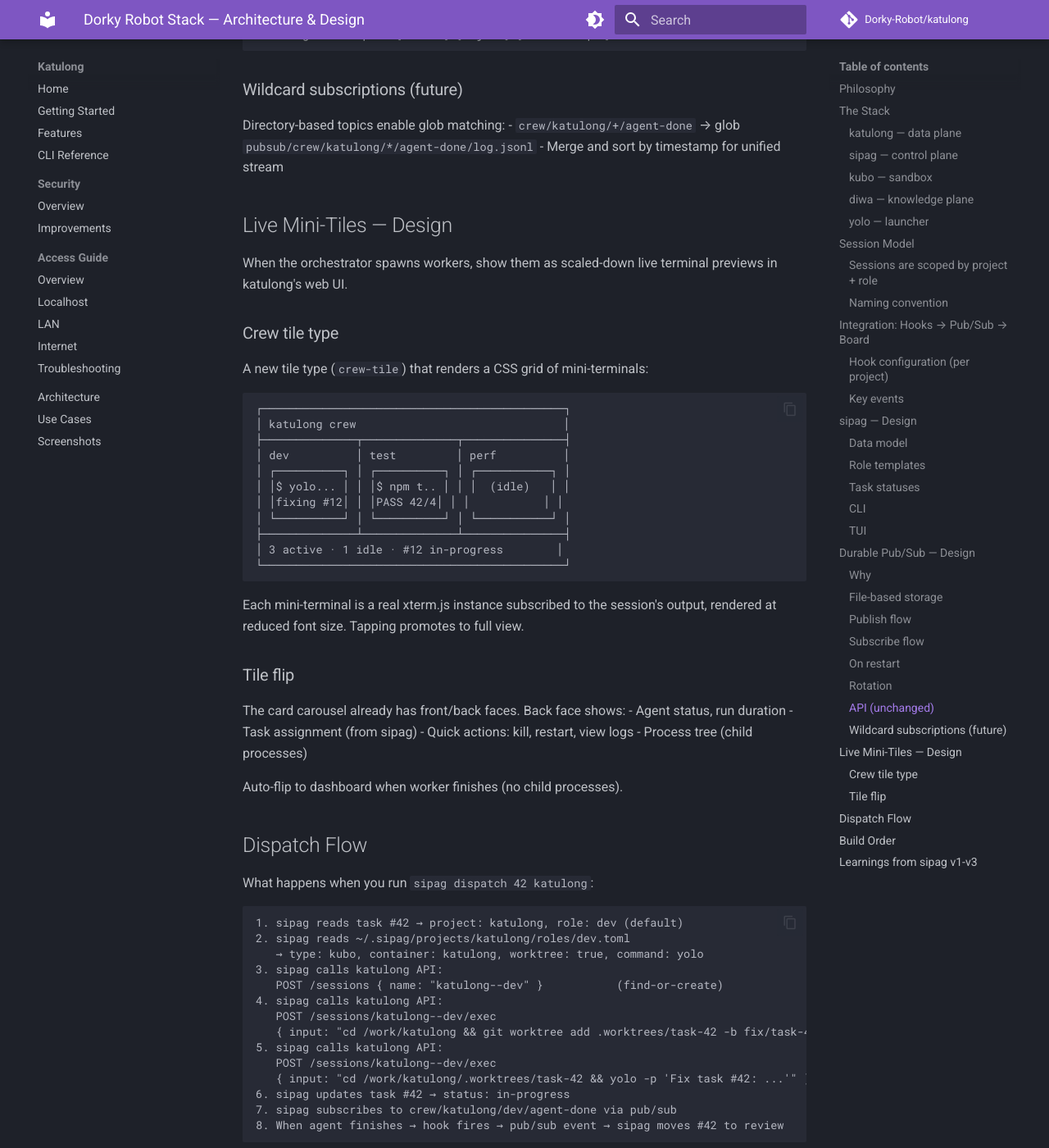
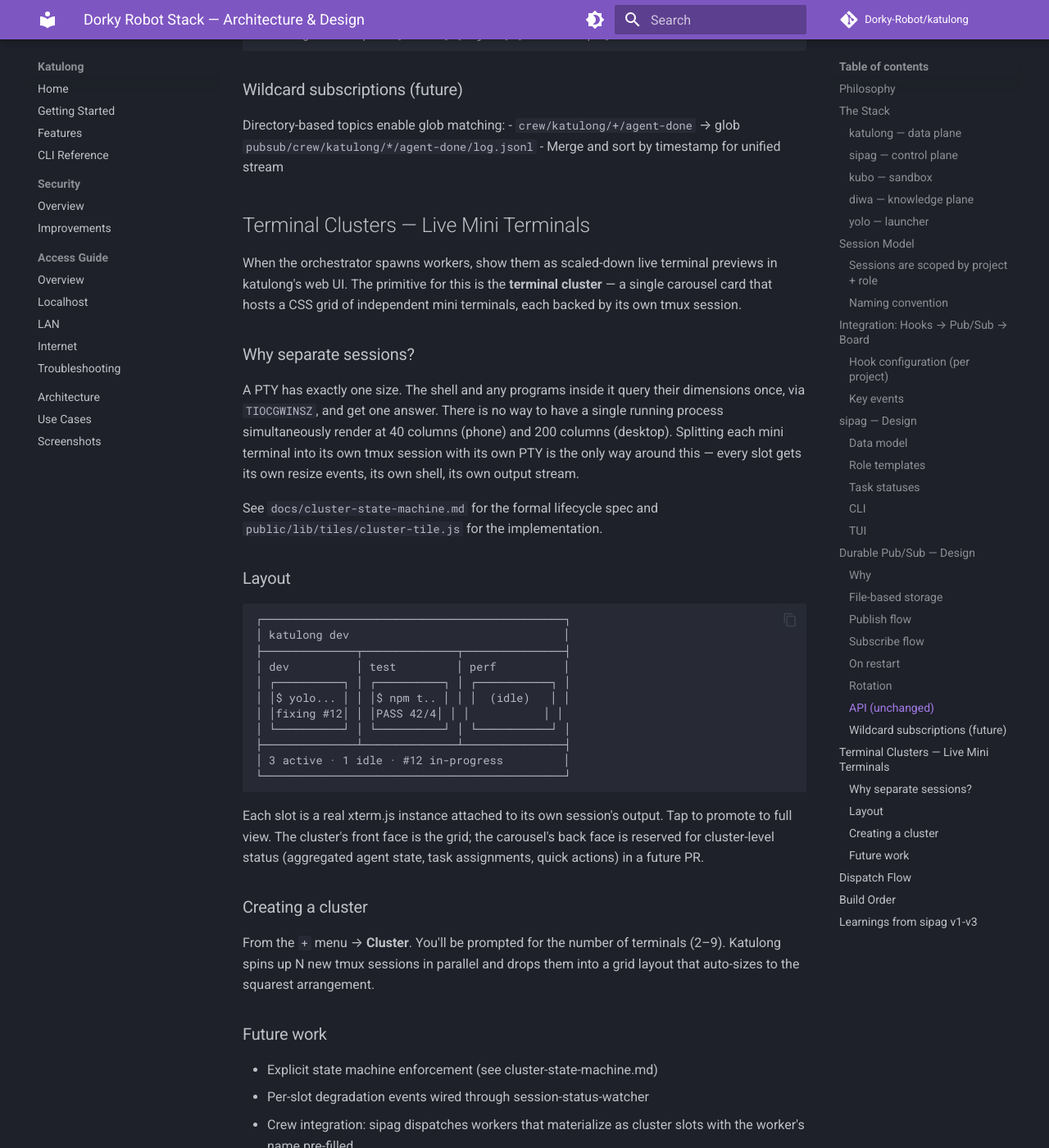
Before and after one commit to Dorky-Robot/katulong, an MkDocs documentation site: the page built from docs/dorkyrobot-stack.md, in a window 1280 px wide and 1400 px high, scrolled down 7633 px. Shown: the whole window at 82% size. Built offline with MkDocs 1.6.1 and Material for MkDocs 9.7.7, drawn with Linux system fonts in a browser that asks for light colours; comment, search, counter and statistics services are not loaded; some of the changed text lies outside the part shown.

Commit message:
docs(stack): update Live Mini-Tiles section to reference cluster-tile
The dorkyrobot-stack design doc described a speculative "crew-tile"
type and a generic plugin-style tile system that no longer exists.
Rewrite the Live Mini-Tiles section to match reality:

- Rename section "Live Mini-Tiles — Design" → "Terminal Clusters —
  Live Mini Terminals".
- Open with the PTY-one-size constraint that forces separate sessions
  per slot — this is the whole reason clusters exist and the reason
  the previous ClientHeadless approach was reverted (PCH-7).
- Point to docs/cluster-state-machine.md and
  public/lib/tiles/cluster-tile.js as the authoritative spec and
  implementation.
- Replace the crew-tile fantasy with the real + menu flow: click
  Cluster, pick 2-9 terminals, katulong spins up N sessions in
  parallel and drops them into an auto-sized grid.
- Drop the "auto-flip to dashboard when worker finishes" bullet (that
  lived on the terminal tile's back-face, not the cluster).
- Add a Future work list that matches the state machine doc's
  deferred items: explicit state enforcement, per-slot degradation
  wiring, crew integration, cluster back-face.

````diff
--- a/docs/dorkyrobot-stack.md
+++ b/docs/dorkyrobot-stack.md
@@ -334,17 +334,30 @@ Directory-based topics enable glob matching:
 - `crew/katulong/+/agent-done` → glob `pubsub/crew/katulong/*/agent-done/log.jsonl`
 - Merge and sort by timestamp for unified stream
 
-## Live Mini-Tiles — Design
+## Terminal Clusters — Live Mini Terminals
 
-When the orchestrator spawns workers, show them as scaled-down live terminal previews in katulong's web UI.
+When the orchestrator spawns workers, show them as scaled-down live
+terminal previews in katulong's web UI. The primitive for this is the
+**terminal cluster** — a single carousel card that hosts a CSS grid of
+independent mini terminals, each backed by its own tmux session.
 
-### Crew tile type
+### Why separate sessions?
 
-A new tile type (`crew-tile`) that renders a CSS grid of mini-terminals:
+A PTY has exactly one size. The shell and any programs inside it query
+their dimensions once, via `TIOCGWINSZ`, and get one answer. There is no
+way to have a single running process simultaneously render at 40 columns
+(phone) and 200 columns (desktop). Splitting each mini terminal into its
+own tmux session with its own PTY is the only way around this — every
+slot gets its own resize events, its own shell, its own output stream.
+
+See `docs/cluster-state-machine.md` for the formal lifecycle spec and
+`public/lib/tiles/cluster-tile.js` for the implementation.
+
+### Layout
 
 ```
 ┌─────────────────────────────────────────────┐
-│ katulong crew                               │
+│ katulong dev                                │
 ├──────────────┬──────────────┬───────────────┤
 │ dev          │ test         │ perf          │
 │ ┌──────────┐ │ ┌──────────┐ │ ┌───────────┐ │
@@ -352,21 +365,29 @@ A new tile type (`crew-tile`) that renders a CSS grid of mini-terminals:
 │ │fixing #12│ │ │PASS 42/4│ │ │           │ │
 │ └──────────┘ │ └──────────┘ │ └───────────┘ │
 ├──────────────┴──────────────┴───────────────┤
-│ 3 active · 1 idle · #12 in-progress        │
+│ 3 active · 1 idle · #12 in-progress         │
 └─────────────────────────────────────────────┘
 ```
 
-Each mini-terminal is a real xterm.js instance subscribed to the session's output, rendered at reduced font size. Tapping promotes to full view.
+Each slot is a real xterm.js instance attached to its own session's
+output. Tap to promote to full view. The cluster's front face is the
+grid; the carousel's back face is reserved for cluster-level status
+(aggregated agent state, task assignments, quick actions) in a future PR.
 
-### Tile flip
+### Creating a cluster
 
-The card carousel already has front/back faces. Back face shows:
-- Agent status, run duration
-- Task assignment (from sipag)
-- Quick actions: kill, restart, view logs
-- Process tree (child processes)
+From the `+` menu → **Cluster**. You'll be prompted for the number of
+terminals (2–9). Katulong spins up N new tmux sessions in parallel and
+drops them into a grid layout that auto-sizes to the squarest arrangement.
 
-Auto-flip to dashboard when worker finishes (no child processes).
+### Future work
+
+- Explicit state machine enforcement (see cluster-state-machine.md)
+- Per-slot degradation events wired through session-status-watcher
+- Crew integration: sipag dispatches workers that materialize as
+  cluster slots with the worker's name pre-filled
+- Cluster back-face with aggregated worker status, task assignments,
+  and process tree
 
 ## Dispatch Flow
 
````
